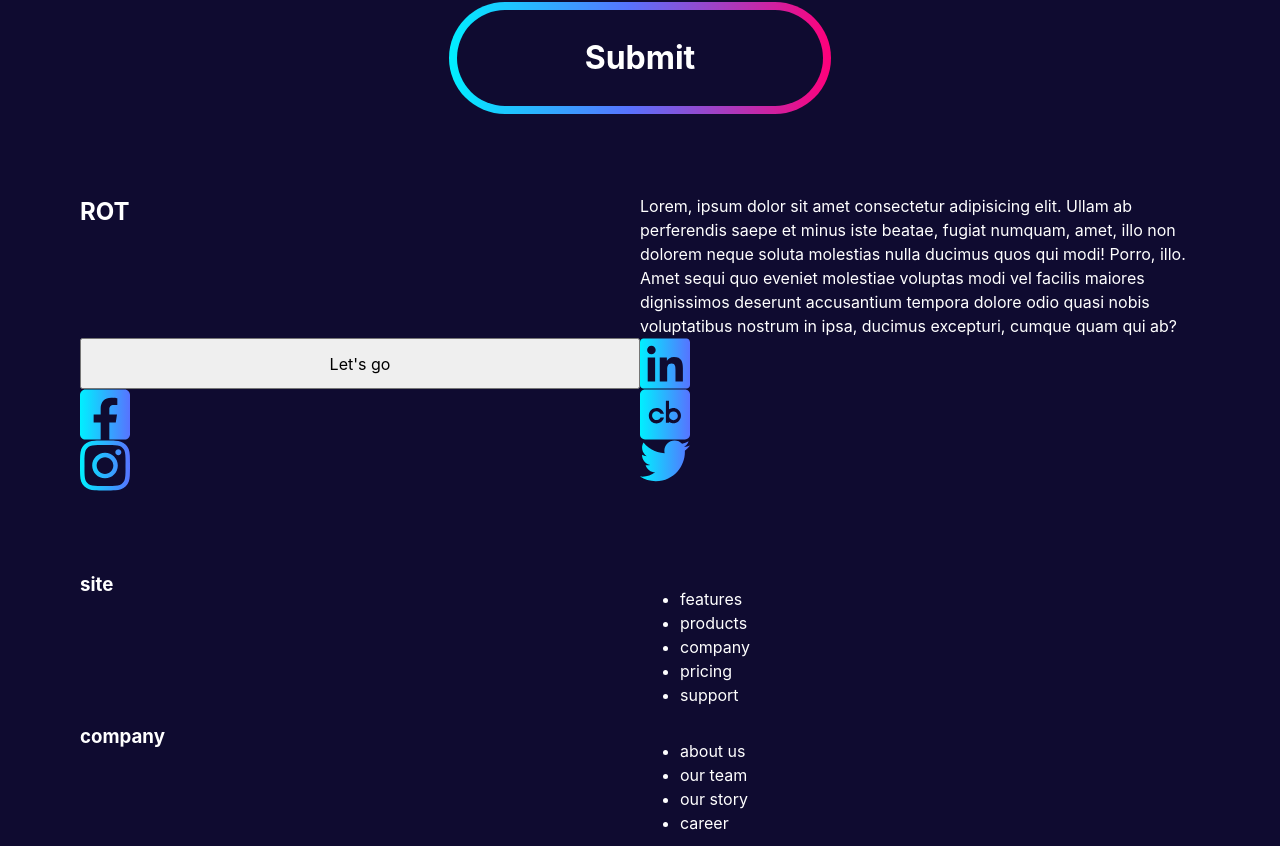
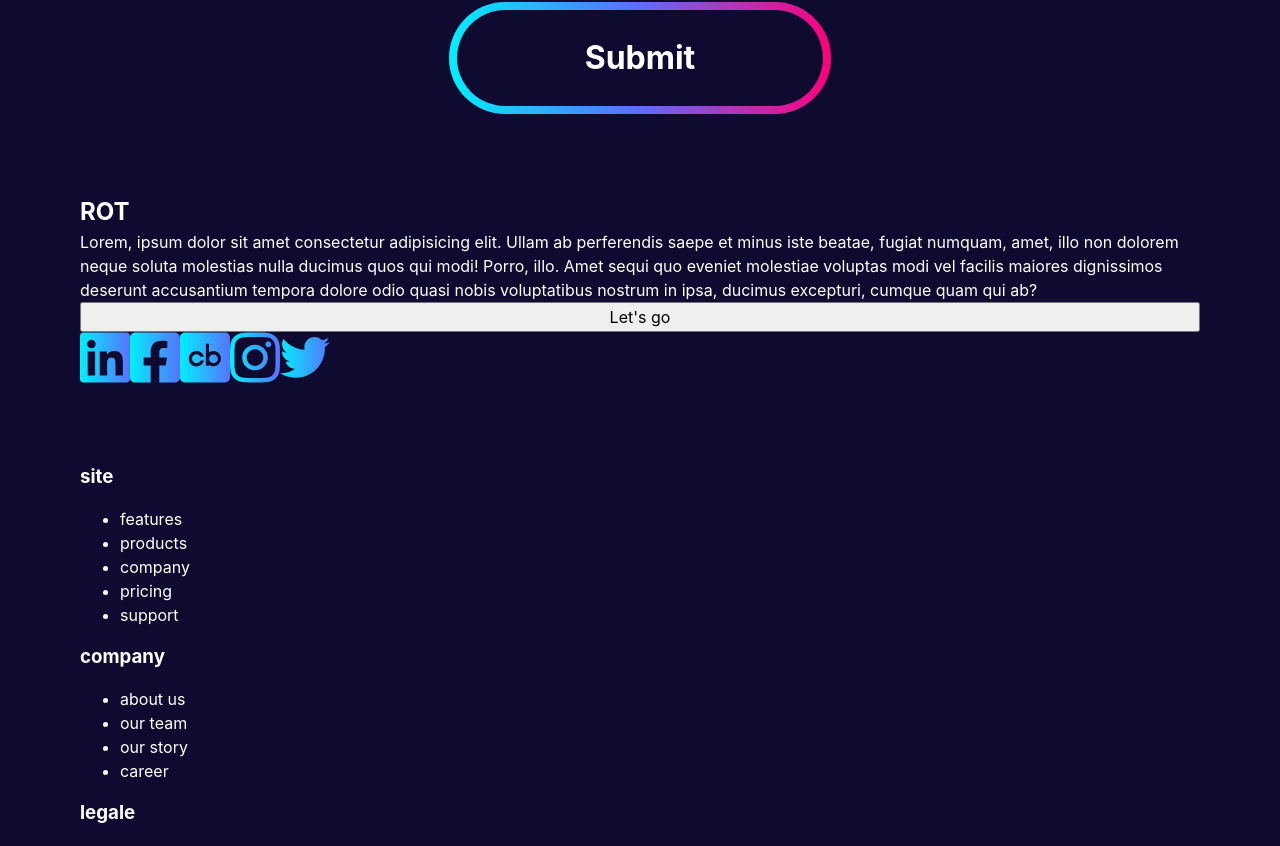
Before and after one commit to Rajaniraiyn/rot-landing-page, a Svelte app: page / in a window 1280 px wide. Shown: the part 5901-6747 px from the top of the page. Built offline with nearby package versions, Linux system fonts and the light colour scheme.

Commit message:
👣footer flex

```diff
--- a/src/components/Footer.svelte
+++ b/src/components/Footer.svelte
@@ -16,11 +16,13 @@
         <button>
             Let's go
         </button>
-        <img src={linkdin} alt=""/>
-        <img src={facebook} alt=""/>
-        <img src={cb} alt=""/>
-        <img src={insta} alt=""/>
-        <img src={twitter} alt="">
+        <div class="imgs">
+            <img src={linkdin} alt=""/>
+            <img src={facebook} alt=""/>
+            <img src={cb} alt=""/>
+            <img src={insta} alt=""/>
+            <img src={twitter} alt="">
+        </div>
     </div>
 
     <div>
@@ -61,6 +63,11 @@
 <style>
     div{
         display: grid;
-        grid-template-columns: 1fr 1fr;
+    }
+    .imgs{
+        display: flex;
+        flex-direction: right;
+        flex-wrap: wrap;
+
     }
 </style>
```
